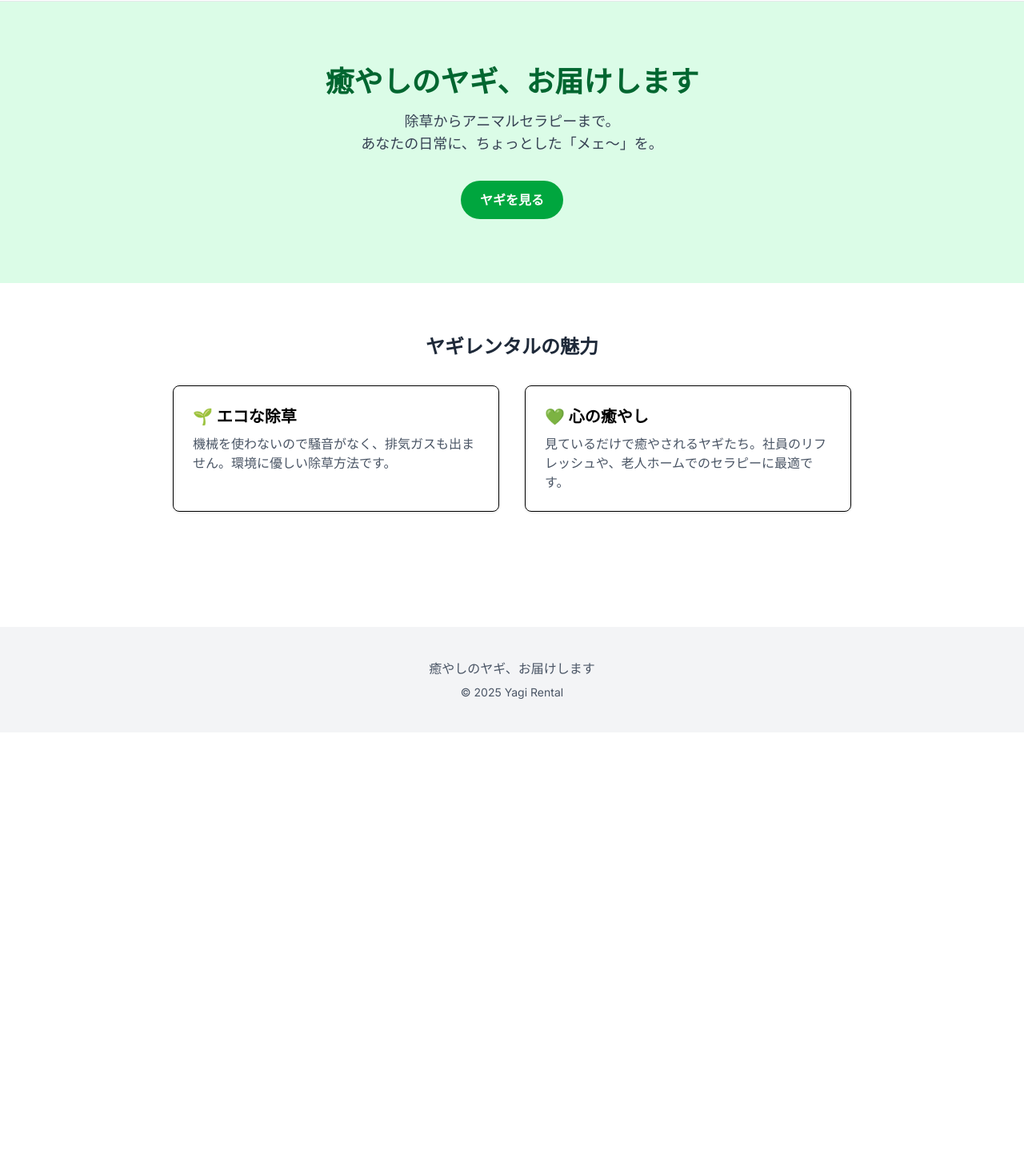
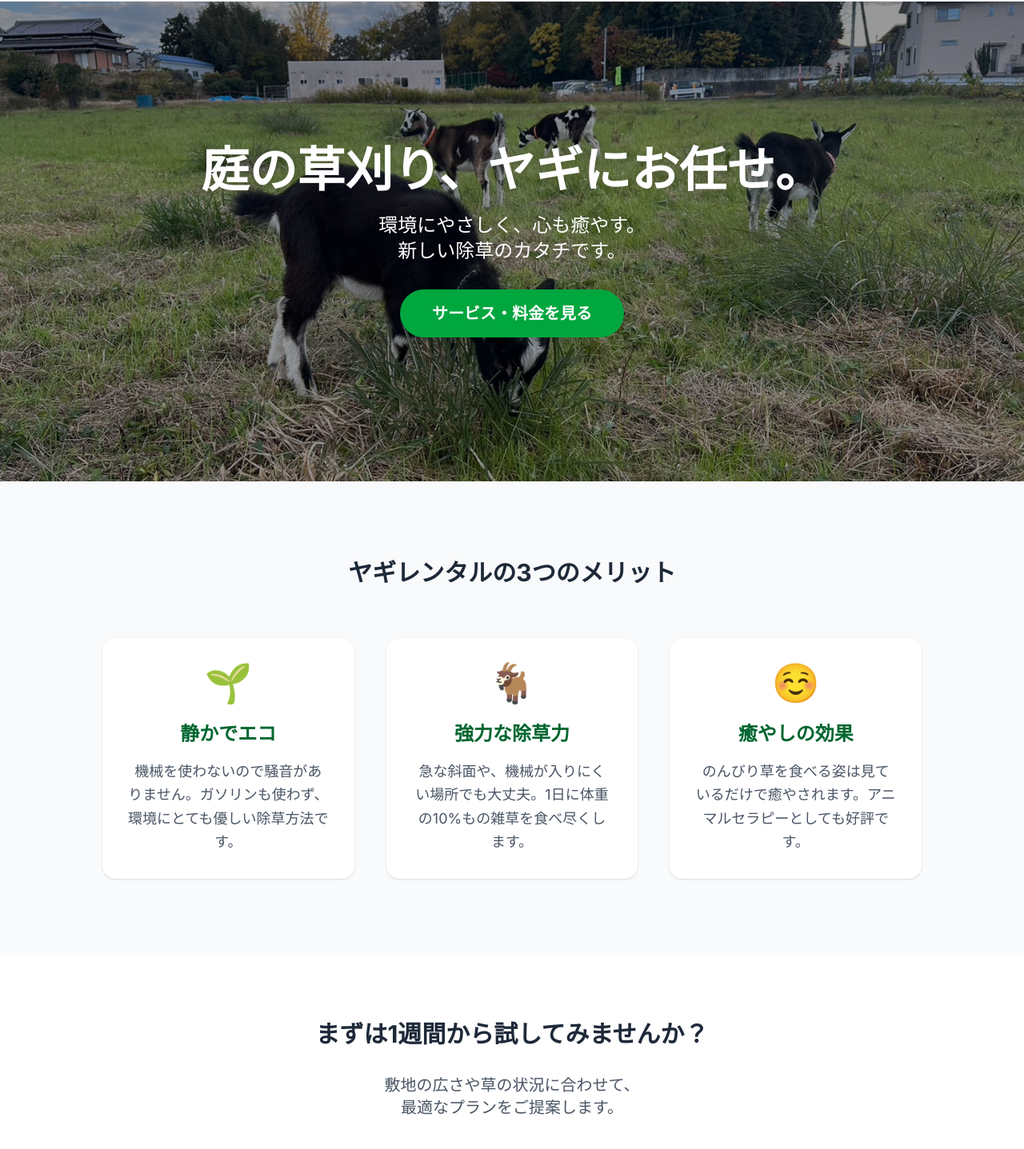
Before and after one commit to mune-Geeks/goat-rental, a Next.js app: page / in a window 1280 px wide. Shown: the part 71-1508 px from the top of the page at 80% size. Before the commit the page ends 987 px from the top, so only its background shows below. Built offline with nearby package versions, Linux system fonts and the light colour scheme.

Commit message:
ホームページの修正

```diff
--- a/app/page.tsx
+++ b/app/page.tsx
@@ -1,42 +1,93 @@
-// app/page.tsx
+import Image from "next/image";
+import Link from "next/link";
 
-// これは、サイトのルート / にアクセスしたときに表示されるコンポーネントです。
 export default function Home() {
   return (
     <main>
-      {/* ヒーローセクション（メインビジュアル部分） */}
-      <section className="bg-green-100 py-20 text-center">
-        <h1 className="text-4xl font-bold text-green-800 mb-4">
-          癒やしのヤギ、お届けします
+      {/* ▼ ヒーローセクション（トップの大きな画像） */}
+      <div className="relative h-[600px] w-full">
+        {/* 背景画像 */}
+        <Image
+          src="/hero-goat.jpg"
+          alt="庭の草を食べるヤギ"
+          fill // 親要素(h-[600px])いっぱいに画像を広げる魔法
+          className="object-cover" // 画像の比率を保ったままトリミング
+          priority // 一番最初に読み込む（表示速度アップ）
+        />
+
+        {/* 黒いフィルター（文字を読みやすくするため） */}
+        <div className="absolute inset-0 bg-black/40"></div>
+
+        {/* キャッチコピー */}
+        <div className="absolute inset-0 flex flex-col items-center justify-center text-white px-4 text-center">
+          <h1 className="text-4xl md:text-6xl font-bold mb-6 drop-shadow-md">
+            庭の草刈り、<br className="md:hidden" />ヤギにお任せ。
           </h1>
-        <p className="text-lg text-gray-700 mb-8">
-          除草からアニマルセラピーまで。<br />
-          あなたの日常に、ちょっとした「メェ〜」を。
+          <p className="text-xl md:text-2xl mb-8 font-medium drop-shadow-md">
+            環境にやさしく、心も癒やす。<br />
+            新しい除草のカタチです。
           </p>
-        <button className="bg-green-600 text-white px-6 py-3 rounded-full font-bold hover:bg-green-700 transition">
-          ヤギを見る
-        </button>
-      </section>
+          <Link
+            href="/service"
+            className="bg-green-600 hover:bg-green-700 text-white text-xl font-bold py-4 px-10 rounded-full shadow-lg transition transform hover:scale-105"
+          >
+            サービス・料金を見る
+          </Link>
+        </div>
+      </div>
 
-      {/* 特徴セクション */}
-      <section className="py-16 px-6 max-w-4xl mx-auto">
-        <h2 className="text-2xl font-bold text-center mb-8 text-gray-800">
-          ヤギレンタルの魅力
+      {/* ▼ 特徴セクション（文字大きめ・シンプル） */}
+      <section className="py-24 px-6 bg-gray-50">
+        <div className="max-w-5xl mx-auto">
+          <h2 className="text-3xl font-bold text-center mb-16 text-gray-800">
+            ヤギレンタルの<br className="md:hidden" />3つのメリット
           </h2>
-        <div className="grid md:grid-cols-2 gap-8">
-          <div className="border p-6 rounded-lg shadow-sm">
-            <h3 className="text-xl font-bold mb-2">🌱 エコな除草</h3>
-            <p className="text-gray-600">
-              機械を使わないので騒音がなく、排気ガスも出ません。環境に優しい除草方法です。
+
+          <div className="grid md:grid-cols-3 gap-10">
+            {/* メリット1 */}
+            <div className="bg-white p-8 rounded-2xl shadow-sm text-center">
+              <div className="text-5xl mb-6">🌱</div>
+              <h3 className="text-2xl font-bold mb-4 text-green-800">静かでエコ</h3>
+              <p className="text-lg text-gray-600 leading-relaxed">
+                機械を使わないので騒音がありません。ガソリンも使わず、環境にとても優しい除草方法です。
               </p>
             </div>
-          <div className="border p-6 rounded-lg shadow-sm">
-            <h3 className="text-xl font-bold mb-2">💚 心の癒やし</h3>
-            <p className="text-gray-600">
-              見ているだけで癒やされるヤギたち。社員のリフレッシュや、老人ホームでのセラピーに最適です。
+
+            {/* メリット2 */}
+            <div className="bg-white p-8 rounded-2xl shadow-sm text-center">
+              <div className="text-5xl mb-6">🐐</div>
+              <h3 className="text-2xl font-bold mb-4 text-green-800">強力な除草力</h3>
+              <p className="text-lg text-gray-600 leading-relaxed">
+                急な斜面や、機械が入りにくい場所でも大丈夫。1日に体重の10%もの雑草を食べ尽くします。
+              </p>
+            </div>
+
+            {/* メリット3 */}
+            <div className="bg-white p-8 rounded-2xl shadow-sm text-center">
+              <div className="text-5xl mb-6">☺️</div>
+              <h3 className="text-2xl font-bold mb-4 text-green-800">癒やしの効果</h3>
+              <p className="text-lg text-gray-600 leading-relaxed">
+                のんびり草を食べる姿は見ているだけで癒やされます。アニマルセラピーとしても好評です。
               </p>
             </div>
           </div>
+        </div>
+      </section>
+
+      {/* ▼ 導入事例への誘導（またはお問い合わせ） */}
+      <section className="py-20 px-6 text-center">
+        <h2 className="text-3xl font-bold mb-8 text-gray-800">
+          まずは1週間から<br className="md:hidden" />試してみませんか？
+        </h2>
+        <p className="text-xl text-gray-600 mb-10">
+          敷地の広さや草の状況に合わせて、<br />最適なプランをご提案します。
+        </p>
+        <Link
+          href="/contact"
+          className="inline-block border-2 border-green-600 text-green-600 hover:bg-green-600 hover:text-white text-xl font-bold py-4 px-12 rounded-full transition"
+        >
+          お問い合わせ・ご相談
+        </Link>
       </section>
     </main>
   );
```
Also changed, not shown: public/hero-goat.jpg (added). Lines whose indentation alone changed are shown as unchanged.
